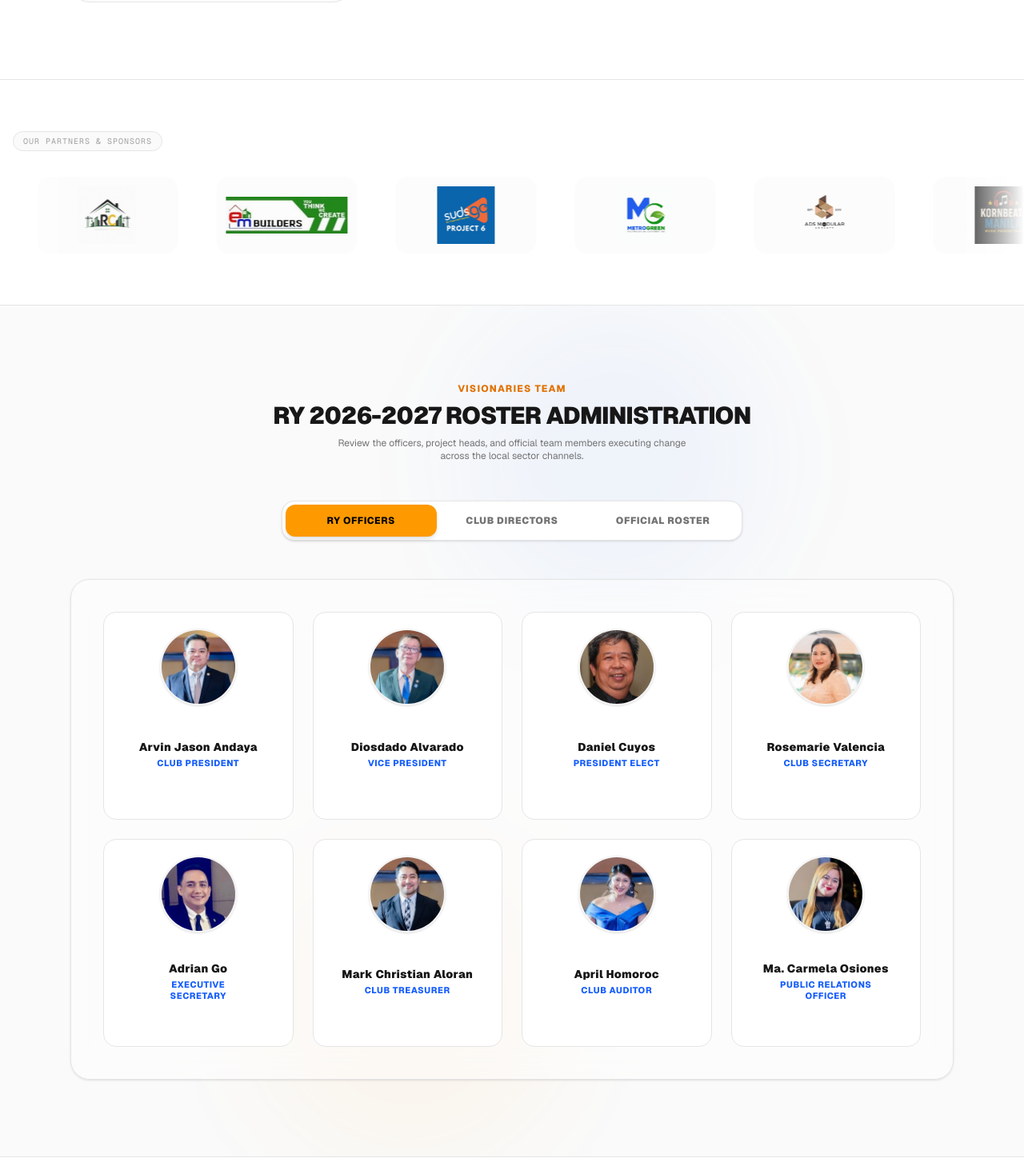
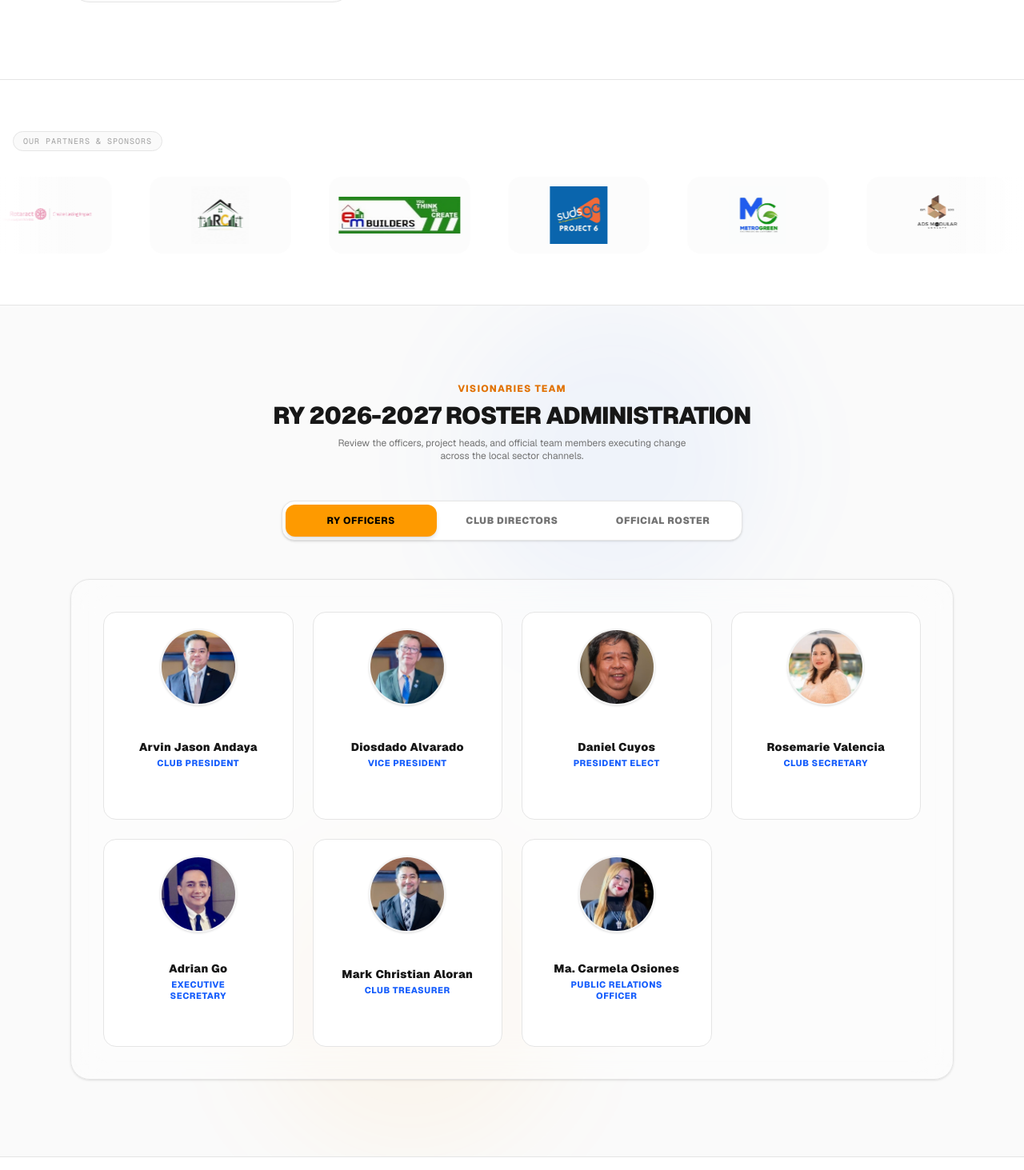
Before and after one commit to jgpotestades/rc-meycauayan-metro, a Next.js app: page / in a window 1280 px wide. Shown: the part 3784-5247 px from the top of the page at 80% size. Built offline with nearby package versions, Linux system fonts and the light colour scheme.

Commit message:
update: added rotaract club logo for partners

```diff
--- a/app/page.tsx
+++ b/app/page.tsx
@@ -29,7 +29,6 @@ const initialUsers: RotaryUser[] = [
   { id: 4, name: "Rosemarie Valencia", role: "Officer", position: "Club Secretary", isOfficer: true, isDirector: true, directorPosition: "Club Administration Director", image: "/members/Rosemarie Valencia.png", birthday: "August 14", username: "rosemarievalencia", email: "rosemarie@rcmeycauayanmetro.org" },
   { id: 5, name: "Adrian Go", role: "Officer", position: "Executive Secretary", isOfficer: true, isDirector: true, directorPosition: "Public Image Director", image: "/members/Adrian Go.png", birthday: "November 19", username: "adriango", email: "adrian@rcmeycauayanmetro.org" },
   { id: 6, name: "Mark Christian Aloran", role: "Officer", position: "Club Treasurer", isOfficer: true, isDirector: false, image: "/members/Mark Christian Aloran.png", birthday: "November 15", username: "markchristianaloran", email: "mark@rcmeycauayanmetro.org" },
-  { id: 7, name: "April Homoroc", role: "Officer", position: "Club Auditor", isOfficer: true, isDirector: false, image: "/members/April Homoroc.png", birthday: "December 20", username: "aprilhomoroc", email: "april@rcmeycauayanmetro.org" },
   { id: 8, name: "Angelito Ferrer", role: "Super Admin", position: "Immediate Past President", isOfficer: false, isDirector: true, directorPosition: "Rotary Foundation Director", image: "/members/Angelito Ferrer.png", birthday: "November 2", username: "angelitoferrer", email: "angelito@rcmeycauayanmetro.org" },
   { id: 9, name: "Jaquelyn Jacob", role: "Officer", position: "Active Member", isOfficer: false, isDirector: true, directorPosition: "Club Membership Director", image: "/members/Jackie Halasan.png", birthday: "July 21", username: "jackiehalasan", email: "jackie@rcmeycauayanmetro.org" },
   { id: 10, name: "Raymond Peralta", role: "Officer", position: "Active Member", isOfficer: false, isDirector: true, directorPosition: "Service Project Director", image: "/members/Raymond Peralta.png", birthday: "January 10", username: "raymondperalta", email: "raymond@rcmeycauayanmetro.org" },
@@ -101,6 +100,7 @@ const corporateSponsors = [
   { name: "The Pixels Inc.", logoImage: "/partner-thepixelsinc-logo.png", fallbackText: "TPI", url: "https://www.thepixelsinc.com/" },
   { name: "Dr. H Centro Estetico", logoImage: "/partner-dr-h-centro-estetico-logo.jpg", fallbackText: "DRH", url: "https://www.facebook.com/DrHCentroEstetico" },
   { name: "Rotary International", logoImage: "/partner-rotary-international.png", fallbackText: "RI", url: "https://www.rotary.org/en" },
+  { name: "Rotaract Club of Meycauayan Metro", logoImage: "/partner-rotaract-logo.png", fallbackText: "RCMM", url: "https://www.facebook.com/rotaractmeycauayanmetro/" },
   { name: "Cityblinds Enterprises", logoImage: "/partner-cityblinds-logo.jpg", fallbackText: "CE", url: "https://www.facebook.com/profile.php?id=61591280907892" },
   { name: "EM Builders", logoImage: "/partner-em-builders-logo.jpg", fallbackText: "EMB", url: "https://www.facebook.com/profile.php?id=100063686025704" },
   { name: "Suds Go - Project 6", logoImage: "/partner-suds-go-project-6.jpg", fallbackText: "SGP6", url: "https://www.facebook.com/sudsgoproject6" },
```
Also changed, not shown: public/partner-rotaract-logo.png (added).
